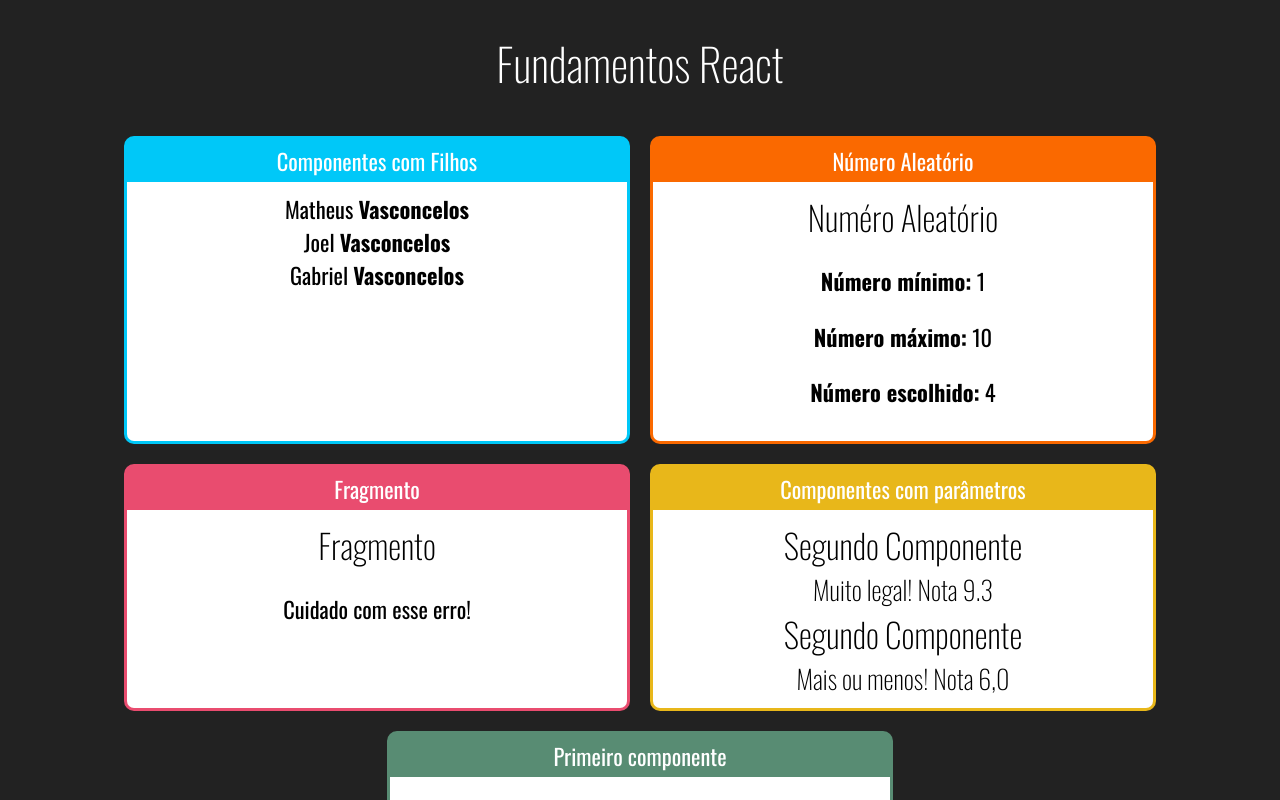
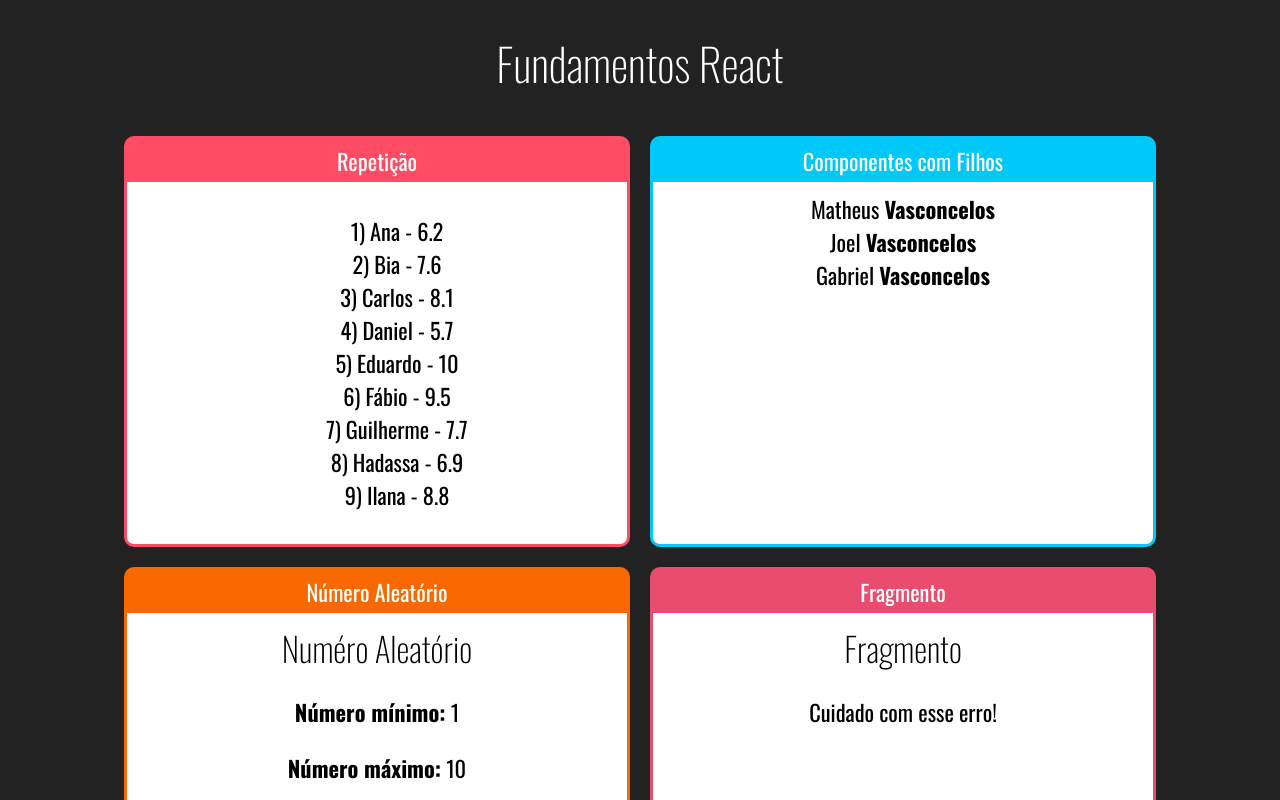
Before and after one commit to m-vasconcelos/curso-react-redux, a React (Create React App) app in the folder fundamentos/: page / in a window 1280 px wide. Shown: the top 800 px of the page. Built offline with nearby package versions, Linux system fonts and the light colour scheme.

Commit message:
Repetição

```diff
--- a/fundamentos/package.json
+++ b/fundamentos/package.json
@@ -21,7 +21,10 @@
     "extends": [
       "react-app",
       "react-app/jest"
-    ]
+    ],
+    "rules": {
+      "import/no-anonymous-default-export": "off"
+    }
   },
   "browserslist": {
     "production": [
--- a/fundamentos/src/App.jsx
+++ b/fundamentos/src/App.jsx
@@ -8,12 +8,16 @@ import NumeroAleatorio from "./components/basicos/NumeroAleatorio"
 import Card from "./components/layout/Card"
 import Familia from "./components/basicos/Familia"
 import FamiliaMembro from "./components/basicos/FamiliaMembro"
+import ListaAlunos from "./components/repeticao/ListaAlunos"
 
 export default function App () {
     return (
         <div className="app">
             <h1>Fundamentos React</h1>
             <div className="cards">
+            <Card titulo="Repetição" color="#FF4C65">
+                    <ListaAlunos></ListaAlunos>
+                </Card>
                 <Card titulo="Componentes com Filhos" color="#00C8F8">
                     <Familia sobrenome="Vasconcelos">
                         <FamiliaMembro nome="Matheus" ></FamiliaMembro>
--- /dev/null
+++ b/fundamentos/src/components/repeticao/ListaAlunos.jsx
@@ -0,0 +1,19 @@
+import React from "react"
+import alunos from "../../data/alunos"
+
+export default function ListaAlunos() {
+    const lista = alunos.map((aluno) => {
+        return (
+            <li key={aluno.id}>
+                {aluno.id}) {aluno.nome} - {aluno.nota}
+            </li>
+        )
+    })
+    return (
+        <div>
+            <ul style={{listStyle: "none"}}>
+                {lista}
+            </ul>
+        </div>
+    )
+}
--- /dev/null
+++ b/fundamentos/src/data/alunos.js
@@ -0,0 +1,11 @@
+export default [
+    {id: 1, nome: "Ana", nota: 6.2},
+    {id: 2, nome: "Bia", nota: 7.6},
+    {id: 3, nome: "Carlos", nota: 8.1},
+    {id: 4, nome: "Daniel", nota: 5.7},
+    {id: 5, nome: "Eduardo", nota: 10.0},
+    {id: 6, nome: "Fábio", nota: 9.5},
+    {id: 7, nome: "Guilherme", nota: 7.7},
+    {id: 8, nome: "Hadassa", nota: 6.9},
+    {id: 9, nome: "Ilana", nota: 8.8},
+]
```
